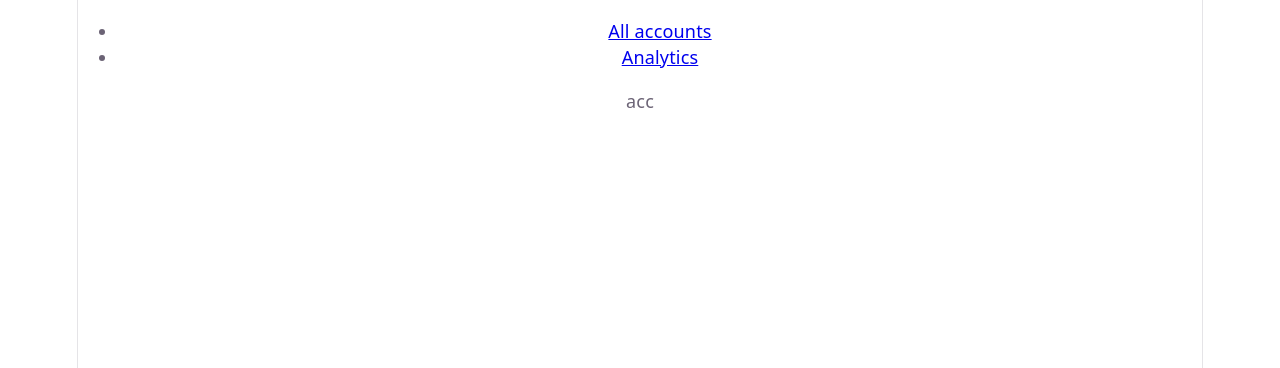
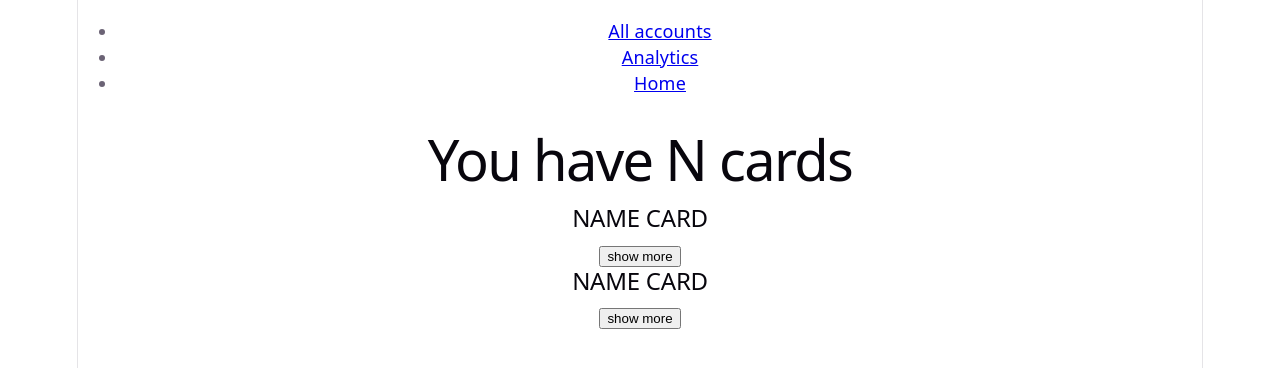
Before and after one commit to D1mchk/Bank-Transactions, a React (Vite) app: page /accounts in a window 1280 px wide. Shown: the top 368 px of the page. Built offline with nearby package versions, Linux system fonts and the light colour scheme.

Commit message:
Add base html

```diff
--- a/src/Components/Header.jsx
+++ b/src/Components/Header.jsx
@@ -9,6 +9,9 @@ function Header() {
       <li>
         <NavLink to="analytics">Analytics</NavLink>
       </li>
+      <li>
+        <NavLink to="/">Home</NavLink>
+      </li>
     </ul>
   );
 }
--- /dev/null
+++ b/src/Components/Paycard.jsx
@@ -0,0 +1,20 @@
+import { useState } from "react";
+
+function Paycard() {
+  const [open, isOpen] = useState(false);
+  return (
+    <div>
+      <h2>{"NAME CARD"}</h2>
+      <button onClick={() => isOpen(!open)}>show more</button>
+      {open && (
+        <div>
+          <p>{"NUMBER CARD"}</p>
+          <p>{"DATE"}</p>
+          <p>{"CVC"}</p>
+        </div>
+      )}
+    </div>
+  );
+}
+
+export default Paycard;
--- a/src/Pages/Accounts.jsx
+++ b/src/Pages/Accounts.jsx
@@ -1,5 +1,13 @@
+import Paycard from "../Components/Paycard";
+
 function Accounts() {
-  return <div>acc</div>;
+  return (
+    <div>
+      <h1>You have {"N"} cards</h1>
+      <Paycard />
+      <Paycard />
+    </div>
+  );
 }
 
 export default Accounts;
--- a/src/Pages/Home.jsx
+++ b/src/Pages/Home.jsx
@@ -1,5 +1,12 @@
 function Home() {
-  return <h1>Welcome back, {"dskhlgejw"}</h1>;
+  return (
+    <>
+      <h1>Welcome back, {"dskhlgejw"}</h1>
+      <p>
+        You have {"COUNT"} notifications, <br /> what's going today?
+      </p>
+    </>
+  );
 }
 
 export default Home;
```
Also changed, not shown: src/index.css (+6 -6 lines).
